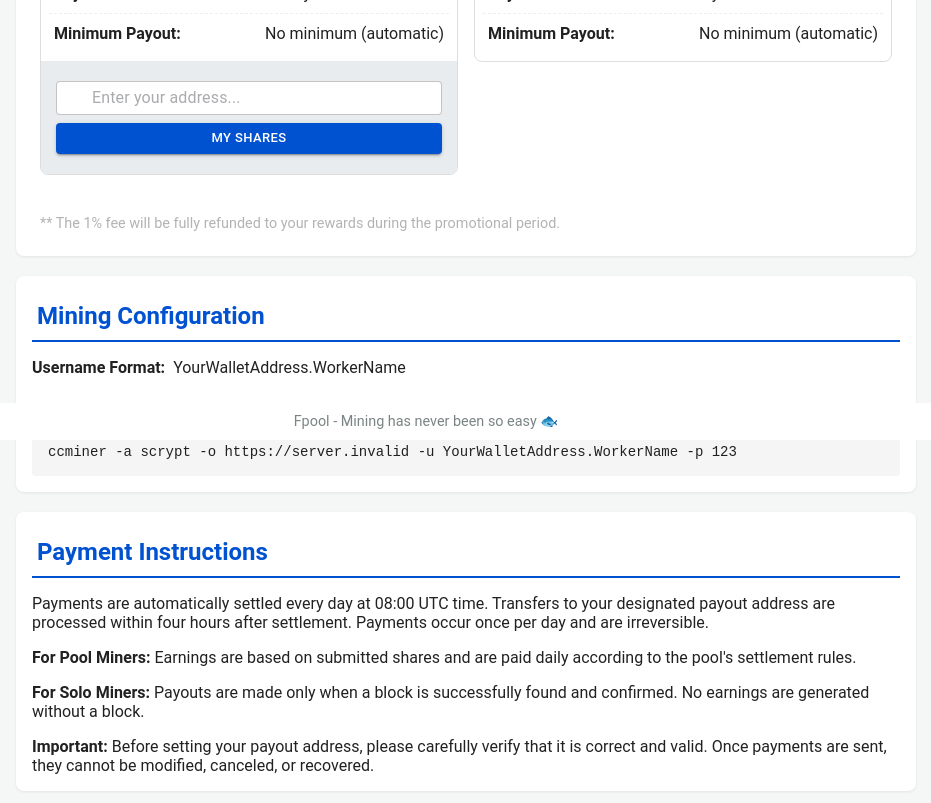
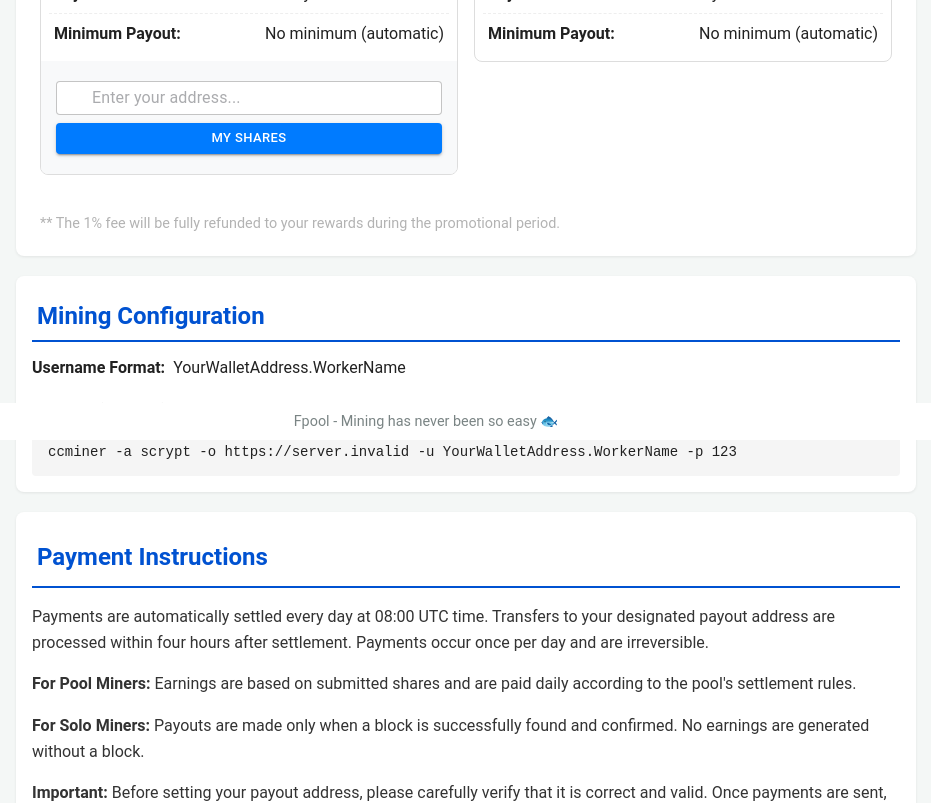
Before and after one commit to fpoolnet/fpoolnet-website, a Next.js app: page / in a window 1280 px wide. Shown: the part 360-1163 px from the top of the page, without its empty margins (214-1145 px from the left). Built offline with nearby package versions, Linux system fonts and the light colour scheme; no server answers; some icons are missing.

Commit message:
improve colors and text

```diff
--- a/src/pages/index.tsx
+++ b/src/pages/index.tsx
@@ -102,7 +102,7 @@ const MiningPage = () => {
   });
 
   const onSubmit: SubmitHandler<ConnectFormData> = (data) => {
-    window.location.href = `https://shares.fpool.net/address/${data.address}`;
+    window.open(`https://shares.fpool.net/address/${data.address}`, '_blank');
   };
 
   const faqItems = t('faq.questions', { returnObjects: true }) as any[];
@@ -149,7 +149,7 @@ const MiningPage = () => {
                     </InfoRow>
                   ))}
                 </Box>
-                <StyledBox>
+                <StyledBox sx={{ backgroundColor: '#f8f9fa' }}>
                   <Box
                     component="form"
                     onSubmit={handleSubmit(onSubmit)}
@@ -174,7 +174,7 @@ const MiningPage = () => {
                       variant="contained"
                       size="small"
                       disabled={!!errors.address}
-                      sx={{ mt: 1, width: '100%', backgroundColor: PRIMARY_BLUE }}>
+                      sx={{ mt: 1, width: '100%', backgroundColor: '#007bff' }}>
                       {t('miningInstructions.fishingPool.myShares')}
                     </Button>
                   </Box>
@@ -242,7 +242,7 @@ const MiningPage = () => {
 
       {/* Payment Instructions */}
       <StyledCard>
-        <Box component="section" sx={{ p: 2 }}>
+        <Box component="section" sx={{ p: 2, color: '#333', lineHeight: 1.6 }}>
           <SectionHeader>{t('paymentInstructions.title')}</SectionHeader>
           <Box component="div">{t('paymentInstructions.summary')}</Box>
 
```
